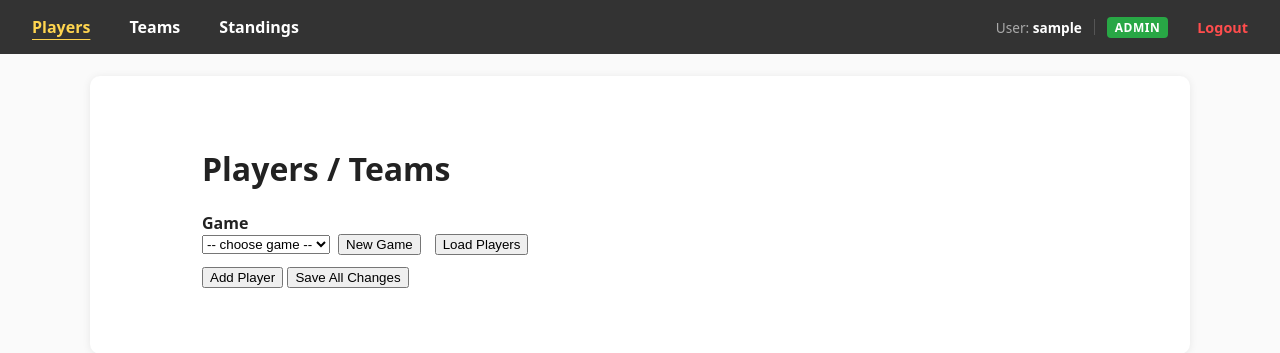
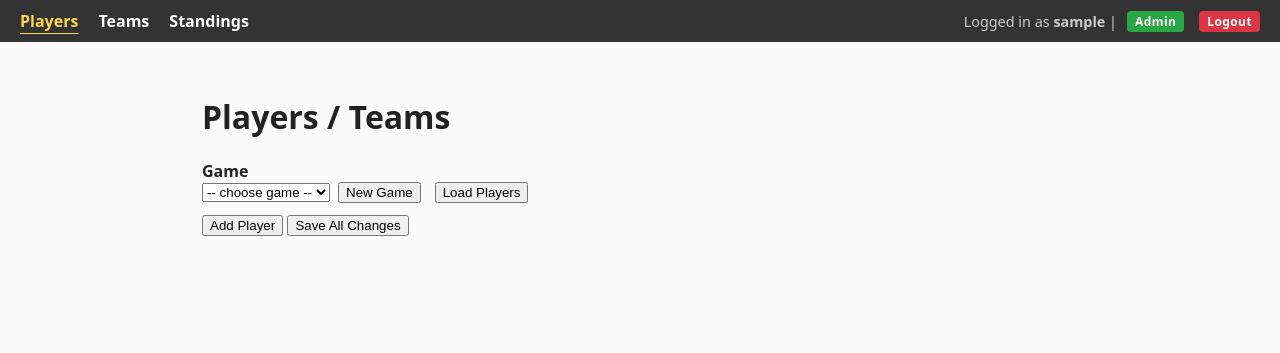
Before and after one commit to markdarcy45-oss/Teams, a Flask app: page /players in a window 1280 px wide. Shown: the top 353 px of the page. Run offline with Flask 3, Linux system fonts and the light colour scheme; the visitor is signed in with stand-in values (Sample User, id 1); data that the repository does not hold is empty; some libraries are stand-ins or nearby versions.

Commit message:
Update base.html

```diff
--- a/templates/base.html
+++ b/templates/base.html
@@ -43,11 +43,12 @@
   nav a:hover { opacity: 0.8; }
 
   /* --- YELLOW UNDERLINE STYLE --- */
-  nav a.active {
+	header a.active, nav a.active {
     color: var(--active-color) !important;
     text-decoration: underline !important;
     text-underline-offset: 6px;
     text-decoration-thickness: 2px;
+  }
   }
 
   .container {
@@ -58,37 +59,107 @@
     box-shadow: var(--shadow);
     padding: 18px;
   }
+
+.profile-admin {
+    background-color: #d4edda;
+    color: #155724;
+    font-weight: bold;
+    padding: 2px 8px;
+    border-radius: 4px;
+    border: 1px solid #c3e6cb;
+}
+
+.profile-readonly {
+    background-color: #cce5ff;
+    color: #004085;
+    padding: 2px 8px;
+    border-radius: 4px;
+    border: 1px solid #b8daff;
+}
 </style>
 
   {% block head %}{% endblock %}
 </head>
 <body>
 
-<nav>
-  <a href="/players" class="{{ 'active' if request.path == '/players' else '' }}">Players</a>
-  <a href="/" class="{{ 'active' if request.path == '/' else '' }}">Teams</a>
-  <a href="/standings" class="{{ 'active' if request.path == '/standings' else '' }}">Standings</a>
+{% if request.endpoint != 'login' %}
+<header style="background-color: #333; color: white; padding: 10px 20px; display: flex; justify-content: space-between; align-items: center;">
 
-  {% if current_user.is_authenticated %}
-    <div style="margin-left: auto; display: flex; align-items: center; gap: 12px;">
-      <span style="font-size: 0.85em; color: #aaa;">User: <strong style="color: #fff;">{{ current_user.username }}</strong></span>
+  <div style="display: flex; gap: 20px;">
+    <a href="{{ url_for('players_page_render') }}"
+       class="{{ 'active' if request.endpoint == 'players_page_render' }}"
+       style="color: white; text-decoration: none; font-weight: bold;">
+      Players
+    </a>
 
-      <div style="width: 1px; height: 16px; background: #555;"></div>
+    <a href="{{ url_for('teams_page') }}"
+       class="{{ 'active' if request.endpoint == 'teams_page' }}"
+       style="color: white; text-decoration: none; font-weight: bold;">
+      Teams
+    </a>
+
+    <a href="{{ url_for('standings_page') }}"
+       class="{{ 'active' if request.endpoint == 'standings_page' }}"
+       style="color: white; text-decoration: none; font-weight: bold;">
+      Standings
+    </a>
+  </div>
+
+  <div style="display: flex; align-items: center; gap: 10px;">
+    {% if current_user.is_authenticated %}
+
+      <span style="font-size: 0.9rem; color: #ccc;">
+        Logged in as <strong>{{ current_user.username }}</strong> |
+      </span>
 
       {% if current_user.is_admin %}
-        <span style="background-color: #28a745; color: white; padding: 2px 8px; border-radius: 4px; font-size: 0.75em; font-weight: bold; letter-spacing: 0.5px;">
-          ADMIN
+        <span style="
+          background-color: #28a745;
+          color: white;
+          padding: 2px 8px;
+          border-radius: 4px;
+          font-size: 0.75rem;
+          font-weight: bold;
+          letter-spacing: 0.4px;
+        ">
+          Admin
         </span>
       {% else %}
-        <span style="background-color: #007bff; color: white; padding: 2px 8px; border-radius: 4px; font-size: 0.75em; font-weight: bold; letter-spacing: 0.5px;">
-          READ-ONLY
+        <span style="
+          background-color: #007bff;
+          color: white;
+          padding: 2px 8px;
+          border-radius: 4px;
+          font-size: 0.75rem;
+          font-weight: bold;
+          letter-spacing: 0.4px;
+        ">
+          Read-only
         </span>
       {% endif %}
 
-      <a href="/logout" style="color: #ff4d4d; text-decoration: none; font-size: 0.9em; margin-left: 5px;">Logout</a>
-    </div>
-  {% endif %}
-</nav>
+		<a href="{{ url_for('logout') }}"
+		style="
+			background-color: #dc3545;
+			color: white;
+			padding: 2px 8px;
+			border-radius: 4px;
+			font-size: 0.75rem;
+			font-weight: bold;
+			letter-spacing: 0.4px;
+			text-decoration: none;
+			margin-left: 5px;
+		">
+  Logout
+</a>
+
+
+    {% endif %}
+  </div>
+
+</header>
+{% endif %}
+
 
 <div class="container">
   {% block content %}{% endblock %}
```
